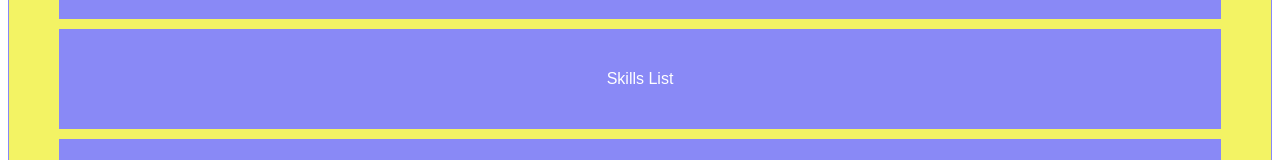
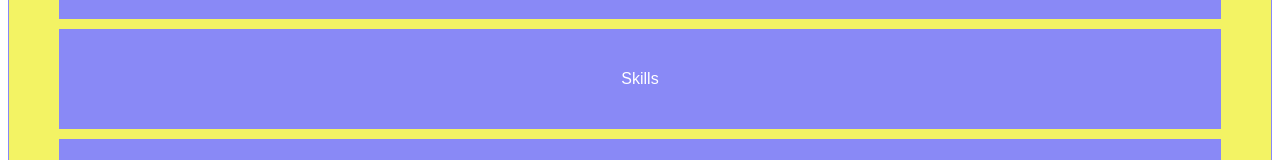
Before and after one commit to Buffden/angular-project, an Angular app: page / in a window 1280 px wide. Shown: the part 212-372 px from the top of the page. Built offline with nearby package versions, Linux system fonts and the light colour scheme.

Commit message:
removing text

```diff
--- a/src/app/app.component.html
+++ b/src/app/app.component.html
@@ -13,7 +13,7 @@
     <span class="projects-container__title">Projects List</span>
   </div>
   <div class="skills-container">
-    <span class="skills-container__title">Skills List</span>
+    <span class="skills-container__title">Skills</span>
   </div>
   <div class="about-container">
     <span class="about-container__title">About Content</span>
```
